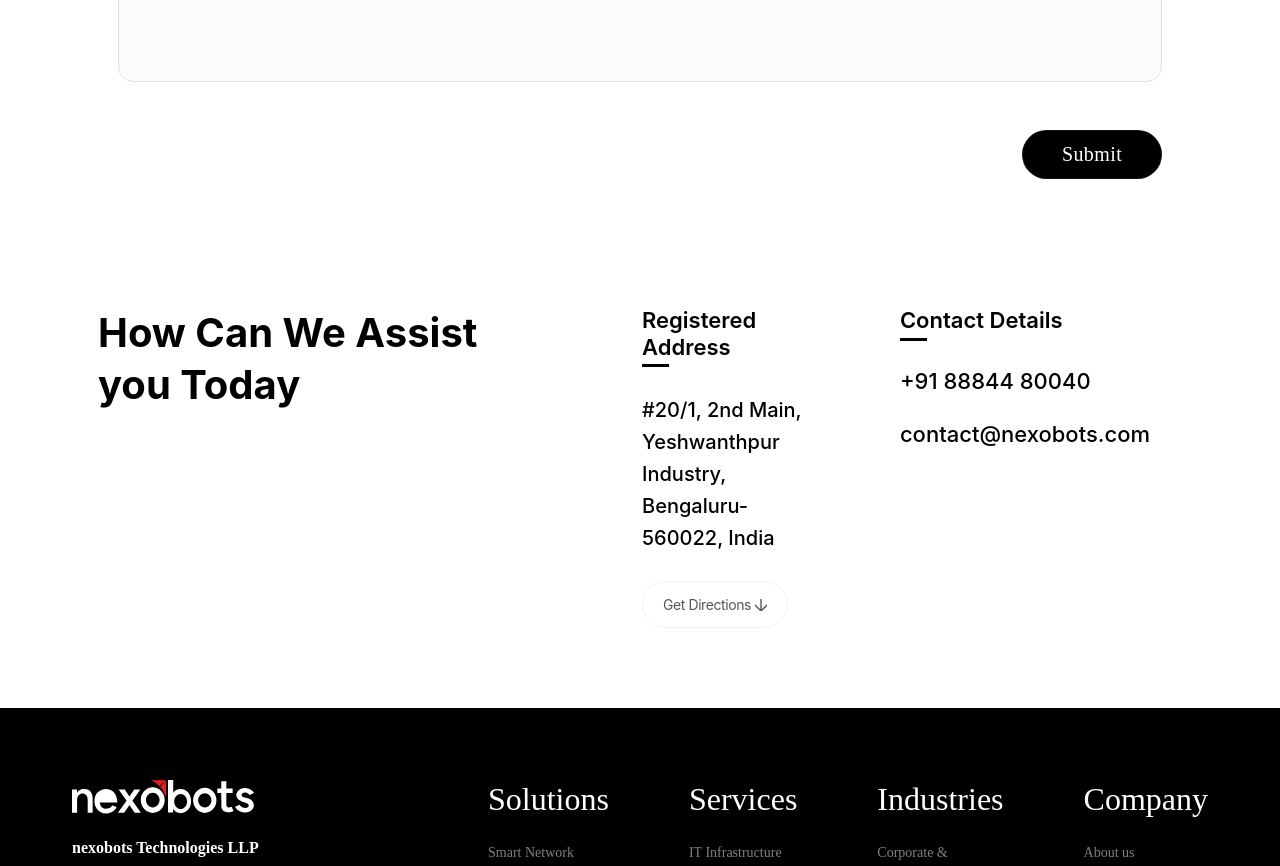
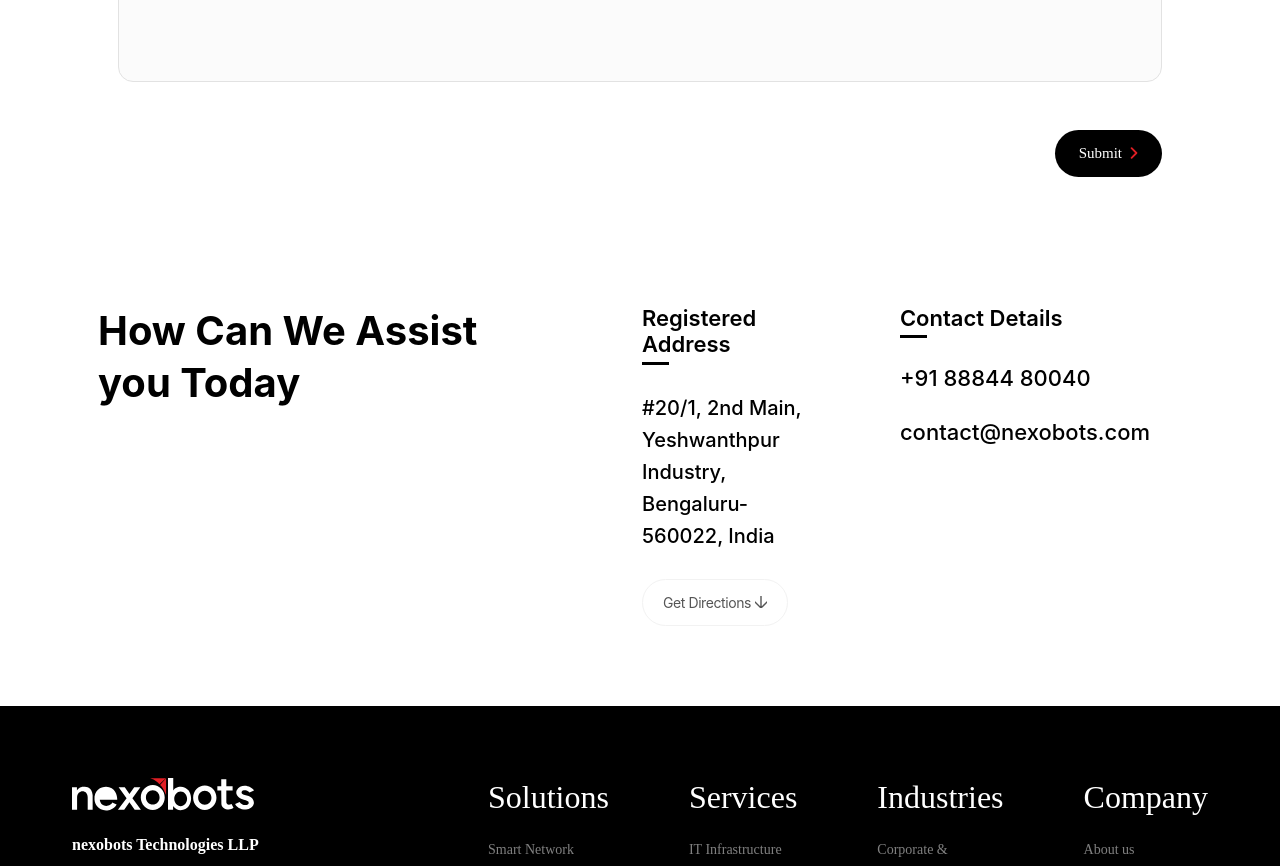
Before and after one commit to abhaysingh-22/nexobots, a Next.js app: page /contact in a window 1280 px wide. Shown: the part 1040-1906 px from the top of the page. Built offline with nearby package versions, Linux system fonts and the light colour scheme.

Commit message:
done contact

```diff
--- a/src/app/contact/page.tsx
+++ b/src/app/contact/page.tsx
@@ -409,19 +409,30 @@ export default function ContactPage() {
             )}
 
             {/* Submit Button */}
-            <div className="flex justify-center sm:justify-end pt-2 sm:pt-4">
+            <div className="flex justify-start sm:justify-end pt-2 sm:pt-4">
               <button
                 type="submit"
                 disabled={isSubmitting}
-                className="inline-flex items-center justify-center gap-2 sm:gap-3 rounded-[75px] border border-[rgba(70,70,70,0.3)] bg-black transition-all hover:bg-gray-800 disabled:opacity-50 disabled:cursor-not-allowed w-full sm:w-auto px-6 sm:px-8 h-[45px] sm:h-[49px]"
-                style={{ minWidth: "140px" }}
+                className="inline-flex items-center justify-center gap-2 rounded-full bg-black transition-all hover:bg-gray-800 disabled:opacity-50 disabled:cursor-not-allowed px-6 py-3"
               >
-                <span
-                  className="font-['Manrope'] text-white text-base sm:text-lg lg:text-xl"
-                  style={{ fontWeight: 300, lineHeight: "0.78", letterSpacing: "0.02em" }}
-                >
+                <span className="font-['Manrope'] text-white text-[14px] sm:text-[15px] font-medium">
                   {isSubmitting ? "Submitting..." : "Submit"}
                 </span>
+                {!isSubmitting && (
+                  <svg
+                    viewBox="0 0 6 10"
+                    fill="none"
+                    className="h-3 w-2"
+                  >
+                    <path
+                      d="M1 1L5 5L1 9"
+                      stroke="#E11E24"
+                      strokeWidth="1.5"
+                      strokeLinecap="round"
+                      strokeLinejoin="round"
+                    />
+                  </svg>
+                )}
               </button>
             </div>
           </form>
```
